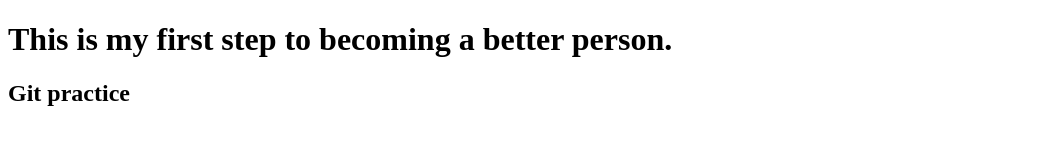
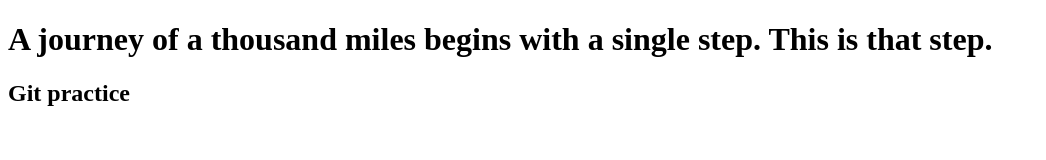
Before and after one commit to isn2077/html-css, a plain HTML site: page index.html in a window 1280 px wide. Shown: the whole page, without its empty margins (0-1046 px from the left). Drawn offline with Linux system fonts and the light colour scheme.

Commit message:
Thousand Miles

```diff
--- a/index.html
+++ b/index.html
@@ -6,7 +6,7 @@
   <title>Document</title>
 </head>
 <body>
-  <h1> This is my first step to becoming a better person.</h1>
+  <h1> A journey of a thousand miles begins with a single step. This is that step.</h1>
   <h2> Git practice</h2>
 </body>
 </html>
```
